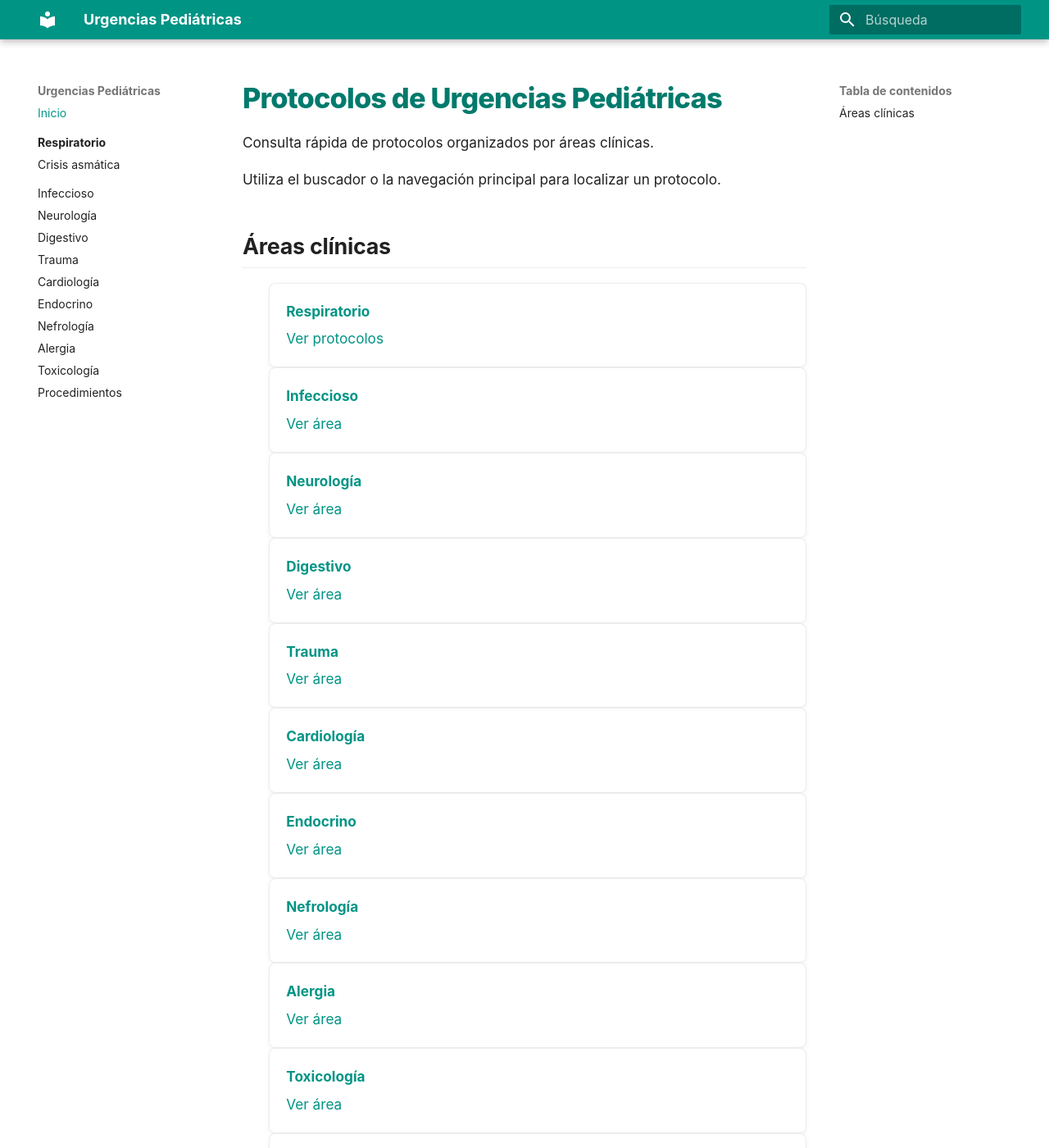
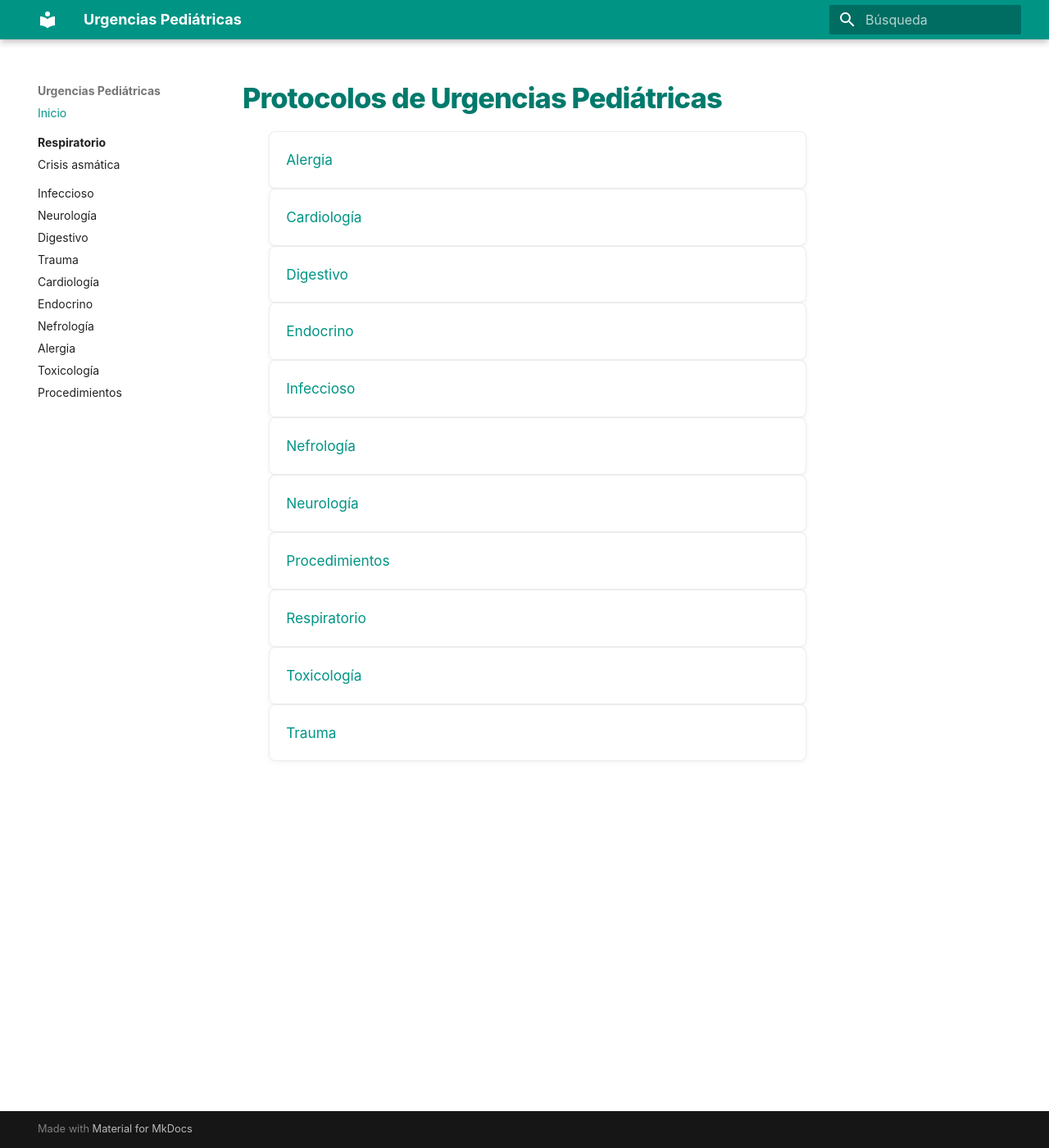
Before and after one commit to gonzaloares/urgencias-pediatricas, an MkDocs documentation site: the page built from docs/index.md, in a window 1280 px wide and 1400 px high. Shown: the whole window at 82% size. Built offline with MkDocs 1.6.1 and Material for MkDocs 9.7.7, drawn with Linux system fonts in a browser that asks for light colours; some of the changed text lies outside the part shown.

Commit message:
Simplifica la pantalla principal y ordena las áreas

```diff
--- a/docs/index.md
+++ b/docs/index.md
@@ -1,34 +1,17 @@
 # Protocolos de Urgencias Pediátricas
 
-Consulta rápida de protocolos organizados por áreas clínicas.
+<div class="area-grid" markdown="1">
 
-Utiliza el buscador o la navegación principal para localizar un protocolo.
-
-## Áreas clínicas
-
-<div class="area-grid" markdown>
-
-- **Respiratorio**
-  [Ver protocolos](respiratorio/index.md)
-- **Infeccioso**
-  [Ver área](infeccioso/index.md)
-- **Neurología**
-  [Ver área](neurologia/index.md)
-- **Digestivo**
-  [Ver área](digestivo/index.md)
-- **Trauma**
-  [Ver área](trauma/index.md)
-- **Cardiología**
-  [Ver área](cardiologia/index.md)
-- **Endocrino**
-  [Ver área](endocrino/index.md)
-- **Nefrología**
-  [Ver área](nefrologia/index.md)
-- **Alergia**
-  [Ver área](alergia/index.md)
-- **Toxicología**
-  [Ver área](toxicologia/index.md)
-- **Procedimientos**
-  [Ver área](procedimientos/index.md)
+- [Alergia](alergia/index.md)
+- [Cardiología](cardiologia/index.md)
+- [Digestivo](digestivo/index.md)
+- [Endocrino](endocrino/index.md)
+- [Infeccioso](infeccioso/index.md)
+- [Nefrología](nefrologia/index.md)
+- [Neurología](neurologia/index.md)
+- [Procedimientos](procedimientos/index.md)
+- [Respiratorio](respiratorio/index.md)
+- [Toxicología](toxicologia/index.md)
+- [Trauma](trauma/index.md)
 
 </div>
```
